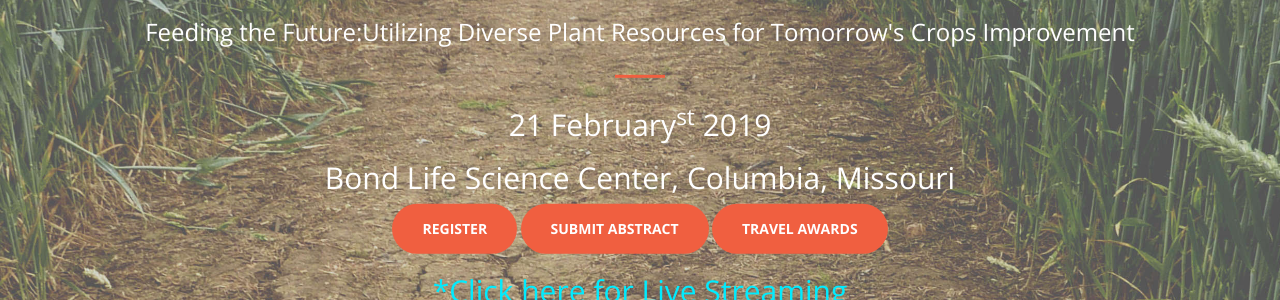
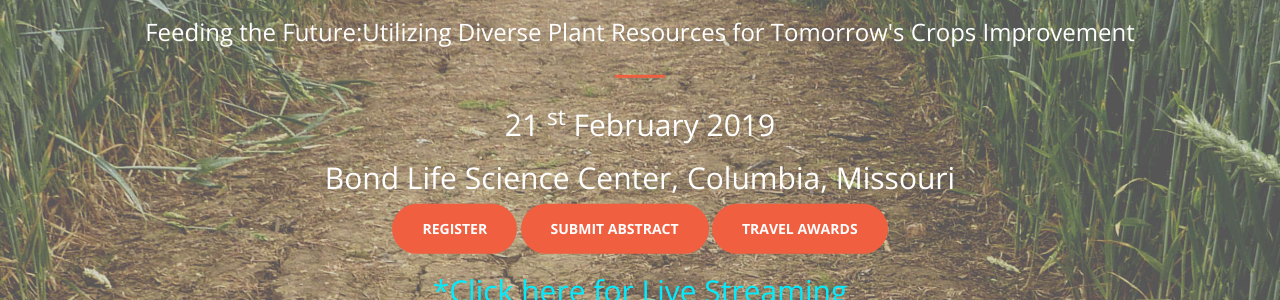
Before and after one commit to mupioneersymposium/mupioneersymposium.github.io, a Jekyll site: the page built from index.html, in a window 1280 px wide and 900 px high. Shown: the part 385-685 px from the top of the window. Built offline with Jekyll 4.4.1, drawn with Linux system fonts in a browser that asks for light colours.

```diff
--- a/_includes/header.html
+++ b/_includes/header.html
@@ -5,7 +5,7 @@
             <hr>
             <h3>Feeding the Future:Utilizing Diverse Plant Resources for Tomorrow's Crops Improvement</h3>
             <hr>
-            <h2>21 February<sup>st</sup> 2019</h2>
+            <h2>21 <sup>st</sup> February 2019</h2>
             <h2>Bond Life Science Center, Columbia, Missouri</h2>
             <a target="_blank" href="register.html" class="btn btn-primary btn-xl page-scroll">Register</a>
             <a target="_blank" href="abstract.html" class="btn btn-primary btn-xl page-scroll">Submit Abstract</a>
```
